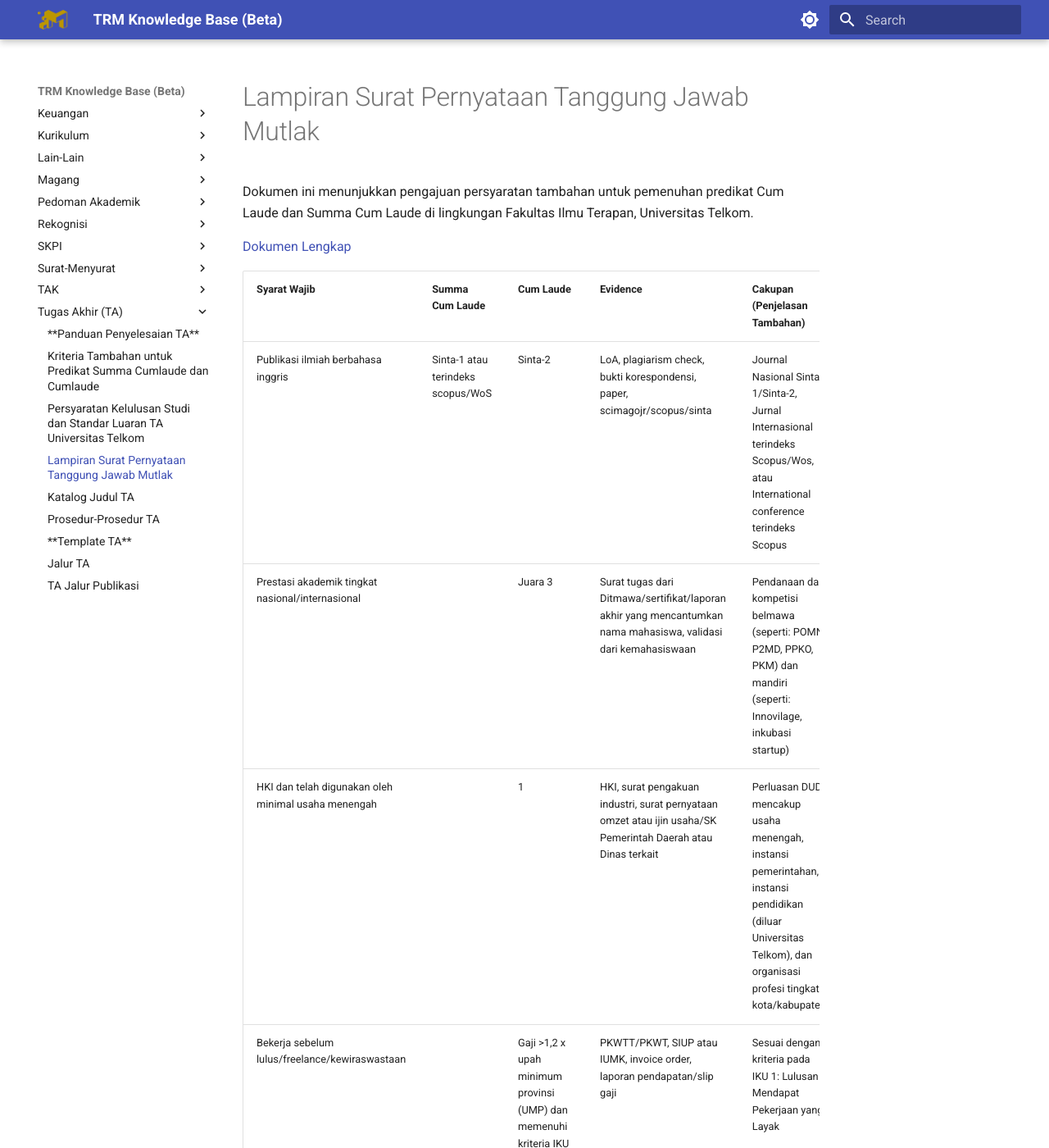
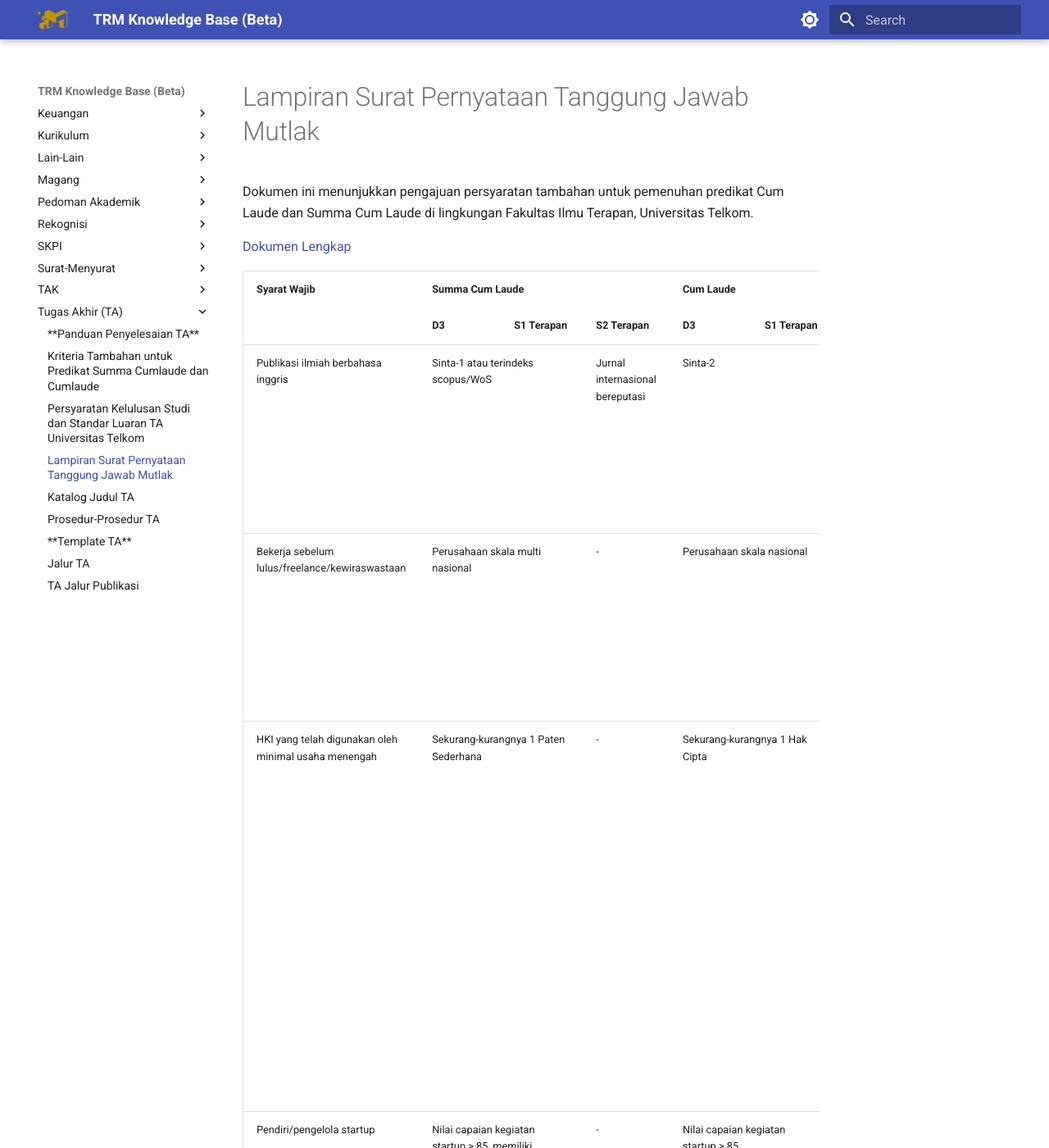
Before and after one commit to s1trm/knowledge, an MkDocs documentation site: the page built from docs/sptjm.md, in a window 1280 px wide and 1400 px high. Shown: the whole window at 82% size. Built offline with MkDocs 1.6.1 and Material for MkDocs 9.7.7, drawn with Linux system fonts in a browser that asks for light colours; some of the changed text lies outside the part shown.

Commit message:
sptjm 2026

```diff
--- a/docs/sptjm.md
+++ b/docs/sptjm.md
@@ -2,7 +2,8 @@
 
 Dokumen ini menunjukkan pengajuan persyaratan tambahan untuk pemenuhan predikat Cum Laude dan Summa Cum Laude di lingkungan Fakultas Ilmu Terapan, Universitas Telkom.
 
-[Dokumen Lengkap](https://drive.google.com/file/d/18wDb00W5Z--MWX8193JGVIqtKbKc_0xs/view?usp=sharing)
+<!-- [Dokumen Lengkap](https://drive.google.com/file/d/18wDb00W5Z--MWX8193JGVIqtKbKc_0xs/view?usp=sharing) -->
+[Dokumen Lengkap](https://drive.google.com/file/d/1ycCoUVUC8zvcpSTCfmeGSPh6cr5GAbUl/view?usp=drive_link)
 
 <!-- | Syarat Wajib | Summa Cum Laude |  |  | Cum Laude |  |  | Evidence | Cakupan (Penjelasan Tambahan) | -->
 <!-- |---|---|---|---|---|---|---|---|---| -->
@@ -14,10 +15,80 @@ Dokumen ini menunjukkan pengajuan persyaratan tambahan untuk pemenuhan predikat
 <!-- | Bekerja sebelum lulus/freelance/kewiraswastaan |  |  |  | Gaji >1,2 x upah minimum provinsi (UMP) dan memenuhi kriteria IKU 1 |  |  | PKWTT/PKWT, SIUP atau IUMK, invoice order, laporan pendapatan/slip gaji | Sesuai dengan kriteria pada IKU 1: Lulusan Mendapat Pekerjaan yang Layak | -->
 <!-- | Pendiri/pengelola startup |  |  |  | Nilai capaian kegiatan startup > 85 |  |  | SIUP atau IUMK, laporan omzet, nilai capaian kegiatan startup |  | -->
 
-| Syarat Wajib | Summa Cum Laude | Cum Laude | Evidence | Cakupan (Penjelasan Tambahan) |
-|---|---|---|---|---|
-| Publikasi ilmiah berbahasa inggris | Sinta-1 atau terindeks scopus/WoS | Sinta-2 | LoA, plagiarism check, bukti korespondensi, paper, scimagojr/scopus/sinta | Journal Nasional Sinta-1/Sinta-2, Jurnal Internasional terindeks Scopus/Wos, atau International conference terindeks Scopus |
-| Prestasi akademik tingkat nasional/internasional |  | Juara 3 | Surat tugas dari Ditmawa/sertifikat/laporan akhir yang mencantumkan nama mahasiswa, validasi dari kemahasiswaan | Pendanaan dari kompetisi belmawa (seperti: POMN, P2MD, PPKO, PKM) dan mandiri (seperti: Innovilage, inkubasi startup) |
-| HKI dan telah digunakan oleh minimal usaha menengah |  | 1 | HKI, surat pengakuan industri, surat pernyataan omzet atau ijin usaha/SK Pemerintah Daerah atau Dinas terkait | Perluasan DUDI mencakup usaha menengah, instansi pemerintahan, instansi pendidikan (diluar Universitas Telkom), dan organisasi profesi tingkat kota/kabupaten |
-| Bekerja sebelum lulus/freelance/kewiraswastaan |  | Gaji >1,2 x upah minimum provinsi (UMP) dan memenuhi kriteria IKU 1 | PKWTT/PKWT, SIUP atau IUMK, invoice order, laporan pendapatan/slip gaji | Sesuai dengan kriteria pada IKU 1: Lulusan Mendapat Pekerjaan yang Layak |
-| Pendiri/pengelola startup |  | Nilai capaian kegiatan startup > 85 | SIUP atau IUMK, laporan omzet, nilai capaian kegiatan startup | |
+<table>
+  <thead>
+    <tr>
+      <th rowspan="2">Syarat Wajib</th>
+      <th colspan="3">Summa Cum Laude</th>
+      <th colspan="3">Cum Laude</th>
+      <th rowspan="2">Evidence</th>
+      <th rowspan="2">Cakupan (Penjelasan Tambahan)</th>
+    </tr>
+    <tr>
+      <th>D3</th>
+      <th>S1 Terapan</th>
+      <th>S2 Terapan</th>
+      <th>D3</th>
+      <th>S1 Terapan</th>
+      <th>S2 Terapan</th>
+    </tr>
+  </thead>
+  <tbody>
+    <tr>
+      <td>Publikasi ilmiah berbahasa inggris</td>
+      <td colspan="2">Sinta-1 atau terindeks scopus/WoS</td>
+      <td>Jurnal internasional bereputasi</td>
+      <td colspan="2">Sinta-2</td>
+      <td>Jurnal internasional terindeks Scopus/WoS; Sinta-1 atau Sinta-2</td>
+      <td>LoA, plagiarism check, bukti korespondensi, paper, scimagojr/scopus/sinta</td>
+      <td>Journal Nasional Sinta-1/Sinta-2, Jurnal Internasional terindeks Scopus/Wos, atau International conference terindeks Scopus</td>
+    </tr>
+    <tr>
+      <td>Bekerja sebelum lulus/freelance/kewiraswastaan</td>
+      <td colspan="2">Perusahaan skala multi nasional</td>
+      <td>-</td>
+      <td colspan="2">Perusahaan skala nasional</td>
+      <td>-</td>
+      <td>PKWTT/PKWT, SIUP atau IUMK, invoice order, laporan pendapatan/slip gaji</td>
+      <td>Sesuai dengan kriteria pada IKU 1: Lulusan Mendapat Pekerjaan yang Layak dengan besaran gaji &gt; 1,2 x upah minimum provinsi (UMP)</td>
+    </tr>
+    <tr>
+      <td>HKI yang telah digunakan oleh minimal usaha menengah</td>
+      <td colspan="2">Sekurang-kurangnya 1 Paten Sederhana</td>
+      <td>-</td>
+      <td colspan="2">Sekurang-kurangnya 1 Hak Cipta</td>
+      <td>-</td>
+      <td>Sertifikat HKI, surat pengakuan industri, surat pernyataan omzet atau ijin usaha/SK Pemerintah Daerah atau Dinas terkait</td>
+      <td>Perluasan DUDI mencakup usaha menengah, instansi pemerintahan, instansi pendidikan (diluar Universitas Telkom), dan organisasi profesi tingkat kota/kabupaten; HKI setidaknya mencantumkan nama mahasiswa sebagai Pencipta dan pemegang hak cipta merupakan DUDI skala menengah.</td>
+    </tr>
+    <tr>
+      <td>Pendiri/pengelola startup</td>
+      <td colspan="2">Nilai capaian kegiatan startup &gt; 85, memiliki prestasi Internasional, dan mendapatkan pendanaan dari investor atau memiliki total omzet minimal Rp. 50.000.000,-</td>
+      <td>-</td>
+      <td colspan="2">Nilai capaian kegiatan startup &gt; 85</td>
+      <td>-</td>
+      <td>SIUP atau IUMK, laporan omzet, nilai capaian kegiatan startup, piagam prestasi</td>
+      <td>Total omzet yang tidak memenuhi batas minimal yang ditentukan dapat dipertimbangkan, sesuai dengan jenis usaha yang dikelola oleh startup dan mendapatkan validasi dari Estavv-FIT</td>
+    </tr>
+    <tr>
+      <td>Penyaji karya</td>
+      <td>-</td>
+      <td>-</td>
+      <td>-</td>
+      <td colspan="2">Pameran nasional</td>
+      <td>Forum internasional</td>
+      <td>-</td>
+      <td>-</td>
+    </tr>
+    <tr>
+      <td>Prestasi akademik tingkat nasional/internasional</td>
+      <td>-</td>
+      <td>-</td>
+      <td>-</td>
+      <td colspan="2">Sekurang-kurangnya juara 3</td>
+      <td>-</td>
+      <td>Surat tugas dari Ditmawa/sertifikat/laporan akhir yang mencantumkan nama mahasiswa, validasi dari kemahasiswaan</td>
+      <td>Menjadi juara 1, 2, atau 3 Innovilage</td>
+    </tr>
+  </tbody>
+</table>
```
